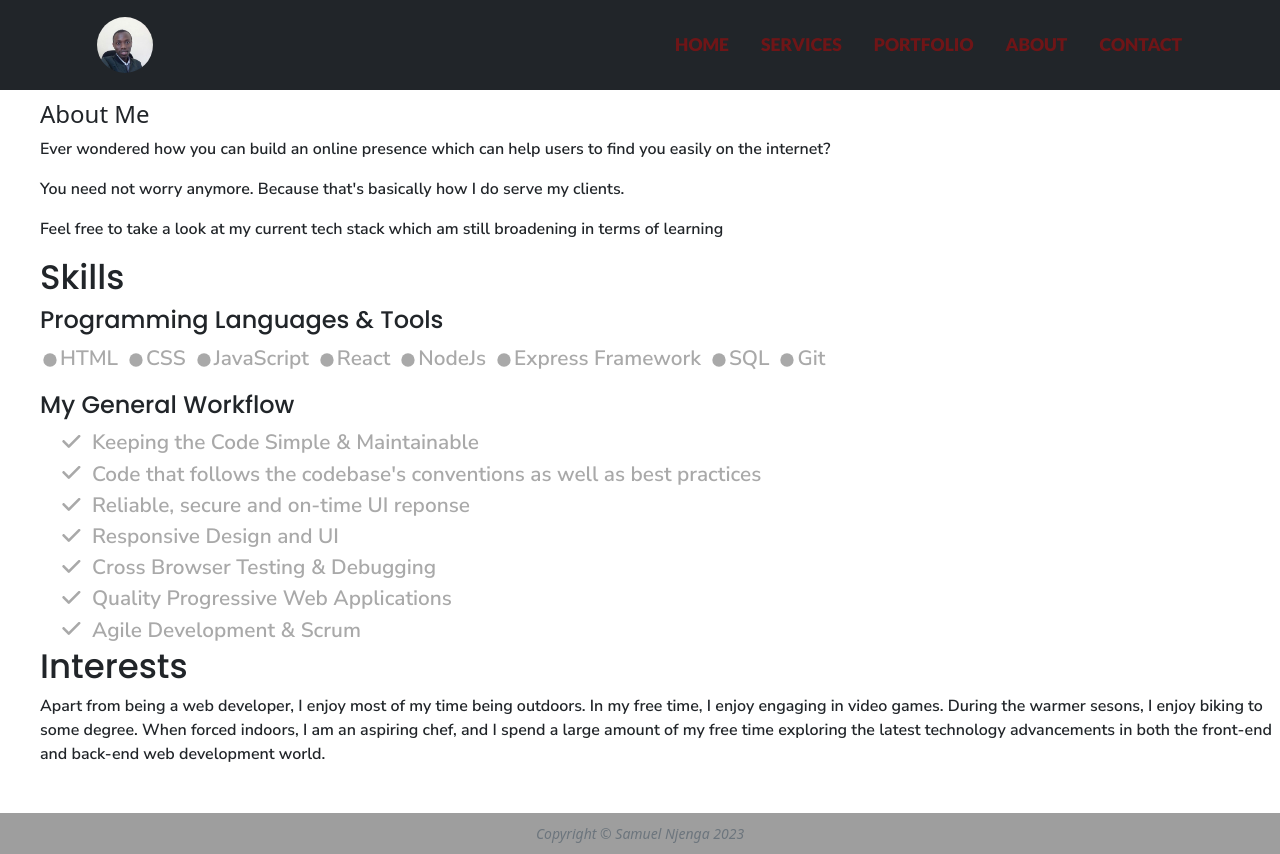
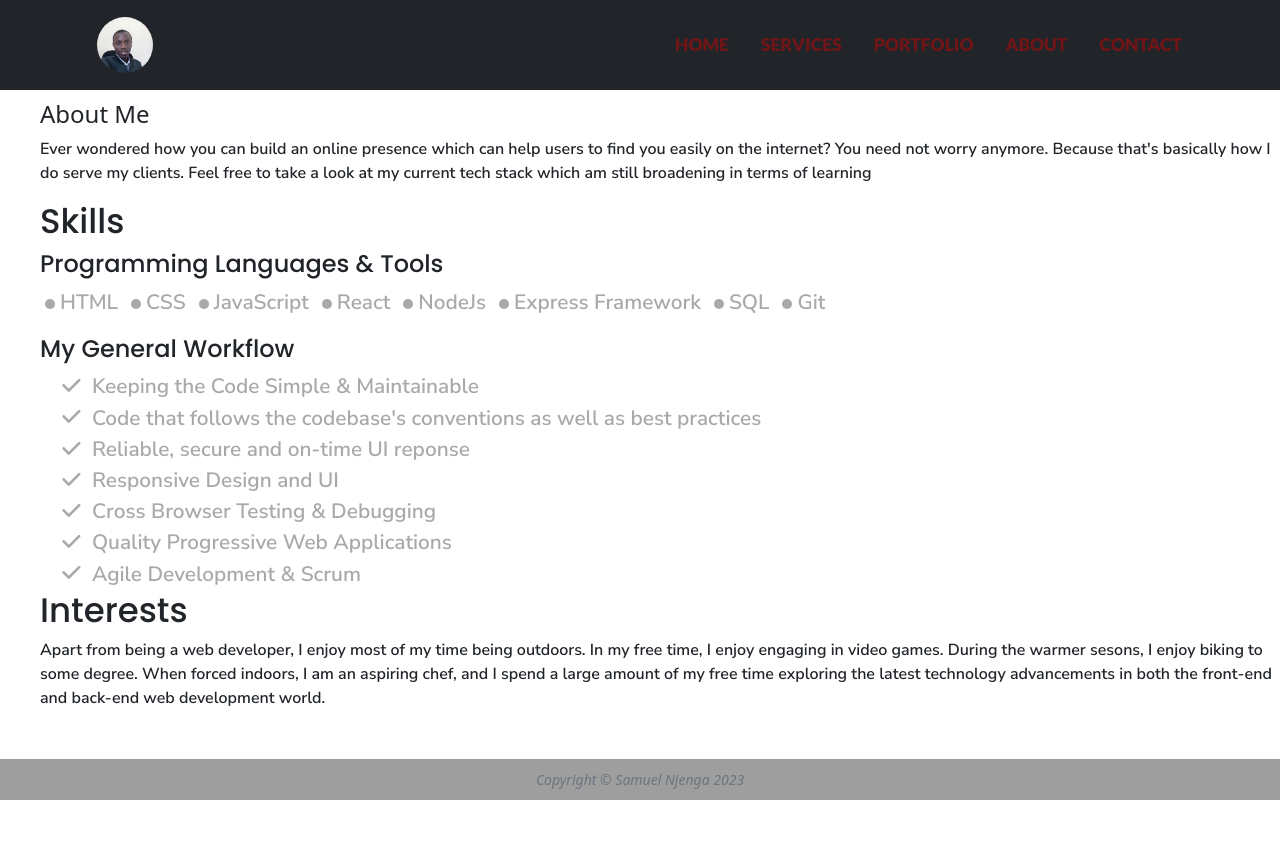
Before and after one commit to SamuelNjenga/the-wrapper, a React (Vite) app: page /about in a window 1280 px wide. After the commit the page ends 800 px from the top, so only its background shows below. Built offline with nearby package versions, Linux system fonts and the light colour scheme; a web font is replaced by a local one.

Commit message:
feat: add skills icons style  to skills ui component

```diff
--- a/src/features/about/About.jsx
+++ b/src/features/about/About.jsx
@@ -11,15 +11,9 @@ const About = () => {
       <h4>About Me</h4>
       <p className="about-text">
         Ever wondered how you can build an online presence which can help users
-        to find you easily on the internet?
-      </p>
-      <p className="about-text">
-        You need not worry anymore. Because that's basically how I do serve my
-        clients.
-      </p>
-      <p className="about-text">
-        Feel free to take a look at my current tech stack which am still
-        broadening in terms of learning
+        to find you easily on the internet? You need not worry anymore. Because
+        that's basically how I do serve my clients. Feel free to take a look at
+        my current tech stack which am still broadening in terms of learning
       </p>
       <SkillsList />
       <InterestsList />
--- a/src/features/skills/SkillsList.css
+++ b/src/features/skills/SkillsList.css
@@ -45,6 +45,11 @@ section.resume-section .resume-section-content {
   display: inline-block;
 }
 
+.skills-icons {
+  padding: 0.125em;
+  display: inline-block;
+}
+
 .list-inline-item:not(:last-child) {
   margin-right: 0.5rem;
 }
--- a/src/features/skills/SkillsList.jsx
+++ b/src/features/skills/SkillsList.jsx
@@ -13,35 +13,59 @@ const SkillsList = () => {
         <div className="resume-section-content">
           <ul className="list-inline dev-icons">
             <li className="list-inline-item skill-text">
-              <FiberManualRecordIcon fontSize="small" />
+              <FiberManualRecordIcon
+                className="skills-icons"
+                fontSize="small"
+              />
               <span>HTML</span>
             </li>
             <li className="list-inline-item skill-text">
-              <FiberManualRecordIcon fontSize="small" />
+              <FiberManualRecordIcon
+                className="skills-icons"
+                fontSize="small"
+              />
               <span>CSS</span>
             </li>
             <li className="list-inline-item skill-text">
-              <FiberManualRecordIcon fontSize="small" />
+              <FiberManualRecordIcon
+                className="skills-icons"
+                fontSize="small"
+              />
               <span>JavaScript</span>
             </li>
             <li className="list-inline-item skill-text">
-              <FiberManualRecordIcon fontSize="small" />
+              <FiberManualRecordIcon
+                className="skills-icons"
+                fontSize="small"
+              />
               <span>React</span>
             </li>
             <li className="list-inline-item skill-text">
-              <FiberManualRecordIcon fontSize="small" />
+              <FiberManualRecordIcon
+                className="skills-icons"
+                fontSize="small"
+              />
               <span>NodeJs</span>
             </li>
             <li className="list-inline-item skill-text">
-              <FiberManualRecordIcon fontSize="small" />
+              <FiberManualRecordIcon
+                className="skills-icons"
+                fontSize="small"
+              />
               <span>Express Framework</span>
             </li>
             <li className="list-inline-item skill-text">
-              <FiberManualRecordIcon fontSize="small" />
+              <FiberManualRecordIcon
+                className="skills-icons"
+                fontSize="small"
+              />
               <span>SQL</span>
             </li>
             <li className="list-inline-item skill-text">
-              <FiberManualRecordIcon fontSize="small" />
+              <FiberManualRecordIcon
+                className="skills-icons"
+                fontSize="small"
+              />
               <span>Git</span>
             </li>
           </ul>
```
